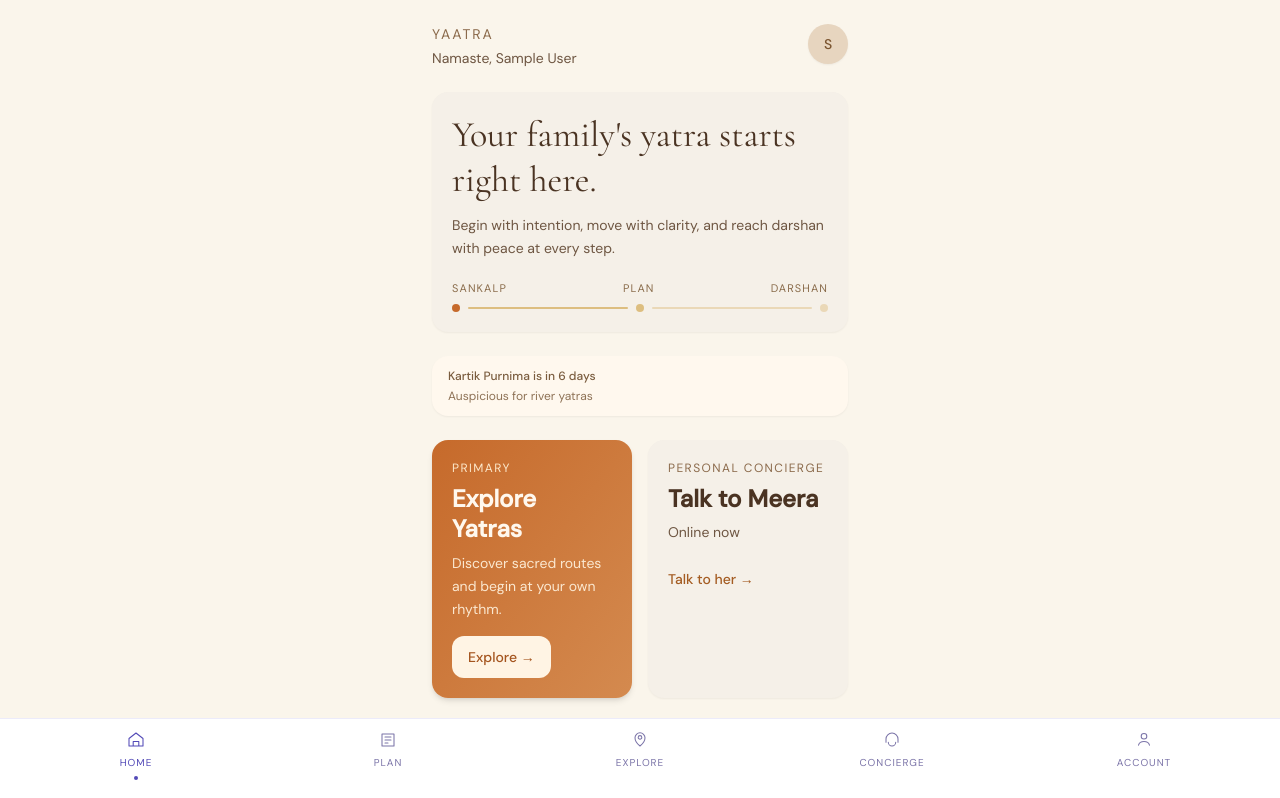
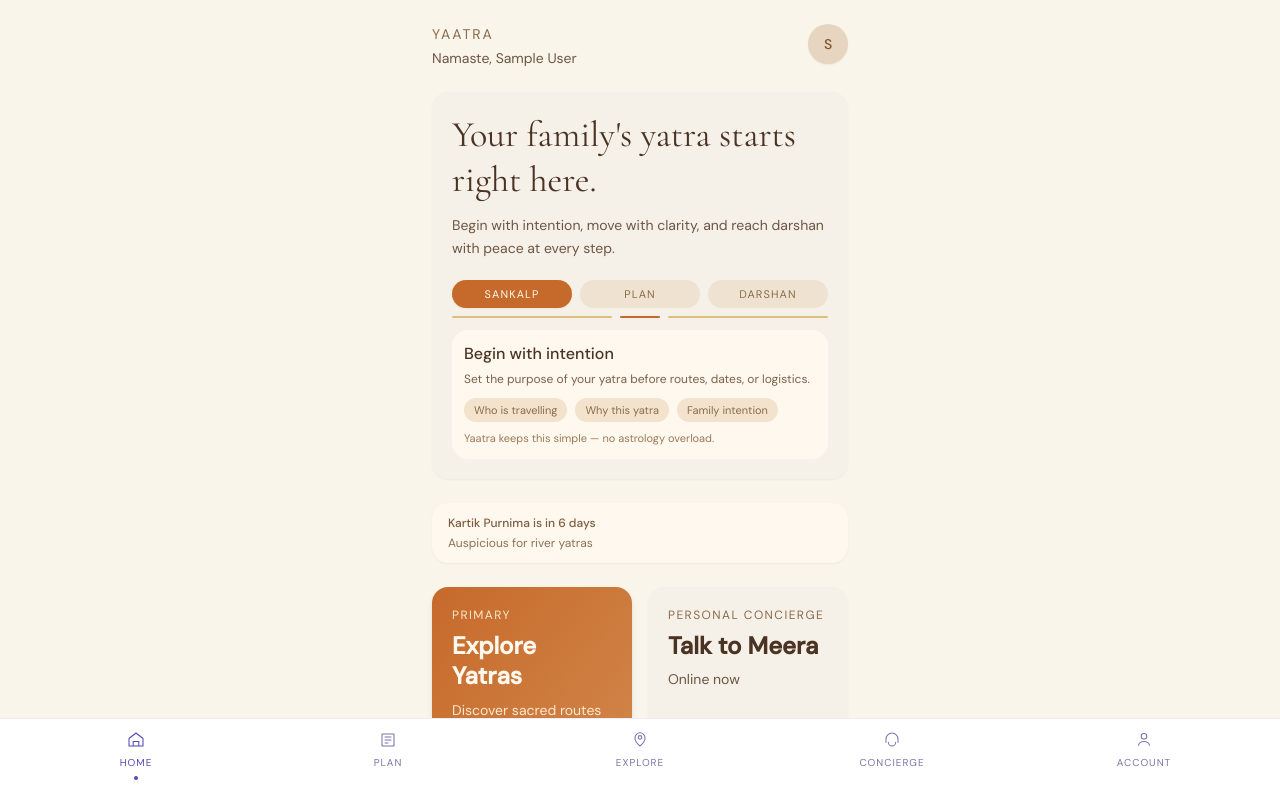
Before and after one commit to Aayush2307/yaatri, a Next.js app: page /home in a window 1280 px wide. Shown: the top 798 px of the page. Built offline with nearby package versions, Linux system fonts and the light colour scheme; sample sign-in values are in the browser's storage.

Commit message:
feat: make home journey row interactive with guided tabs

```diff
--- a/app/(app)/home/page.tsx
+++ b/app/(app)/home/page.tsx
@@ -1,11 +1,45 @@
 'use client';
 
 import Link from 'next/link';
-import { useMemo } from 'react';
+import { useMemo, useState } from 'react';
 import { BottomNav } from '@/components/layout/BottomNav';
 import { sampleTrip } from '@/lib/mockData';
 
+type JourneyStepId = 'sankalp' | 'plan' | 'darshan';
+
+const journeySteps: {
+  id: JourneyStepId;
+  label: string;
+  title: string;
+  description: string;
+  points: string[];
+}[] = [
+  {
+    id: 'sankalp',
+    label: 'Sankalp',
+    title: 'Begin with intention',
+    description: 'Set the purpose of your yatra before routes, dates, or logistics.',
+    points: ['Who is travelling', 'Why this yatra', 'Family intention'],
+  },
+  {
+    id: 'plan',
+    label: 'Plan',
+    title: 'Align timing and path',
+    description: 'Choose dates, route, pace, and panchang-aware guidance.',
+    points: ['Dates & season', 'Route order', 'Panchang nudge'],
+  },
+  {
+    id: 'darshan',
+    label: 'Darshan',
+    title: 'Arrive prepared',
+    description: 'Understand temple flow, rituals, offerings, and local guidance.',
+    points: ['Temple timing', 'Ritual checklist', 'Meera support'],
+  },
+];
+
 export default function HomePage() {
+  const [activeStep, setActiveStep] = useState<JourneyStepId>('sankalp');
+
   const name = useMemo(() => {
     try {
       return JSON.parse(localStorage.getItem('yaatri_user') ?? '{}').name || 'Aayush';
@@ -15,6 +49,7 @@ export default function HomePage() {
   }, []);
 
   const activeTrip = sampleTrip || null;
+  const selectedStep = journeySteps.find((step) => step.id === activeStep) || journeySteps[0];
 
   return (
     <main className="min-h-screen bg-[#FAF5EB] text-[#3F2D1F]">
@@ -40,17 +75,40 @@ export default function HomePage() {
             </p>
 
             <div className="pt-5">
-              <div className="flex items-center justify-between text-[11px] uppercase tracking-[0.1em] text-[#8A6C4B]">
-                <span>Sankalp</span>
-                <span>Plan</span>
-                <span>Darshan</span>
+              <div className="grid grid-cols-3 gap-2">
+                {journeySteps.map((step) => {
+                  const isActive = step.id === activeStep;
+                  return (
+                    <button
+                      key={step.id}
+                      type="button"
+                      onClick={() => setActiveStep(step.id)}
+                      className={`rounded-full px-2 py-1.5 text-[11px] uppercase tracking-[0.1em] transition ${
+                        isActive ? 'bg-[#C66A2B] text-[#FFF8EE] shadow-sm' : 'bg-[#EFE2D1] text-[#8A6C4B]'
+                      }`}
+                    >
+                      {step.label}
+                    </button>
+                  );
+                })}
               </div>
               <div className="mt-2 flex items-center gap-2">
-                <span className="h-2 w-2 rounded-full bg-[#C66A2B]" />
                 <span className="h-[2px] flex-1 rounded-full bg-[#DDBE80]" />
-                <span className="h-2 w-2 rounded-full bg-[#DDBE80]" />
-                <span className="h-[2px] flex-1 rounded-full bg-[#EAD8B7]" />
-                <span className="h-2 w-2 rounded-full bg-[#EAD8B7]" />
+                <span className="h-[2px] w-10 rounded-full bg-[#C66A2B]" />
+                <span className="h-[2px] flex-1 rounded-full bg-[#DDBE80]" />
+              </div>
+
+              <div className="mt-3 rounded-2xl bg-[#FFF8EE] p-3">
+                <p className="font-medium text-[#4A3322]">{selectedStep.title}</p>
+                <p className="pt-1 text-xs leading-relaxed text-[#7C624A]">{selectedStep.description}</p>
+                <div className="mt-2 flex flex-wrap gap-2">
+                  {selectedStep.points.map((point) => (
+                    <span key={point} className="rounded-full bg-[#F3E2CC] px-2.5 py-1 text-[11px] text-[#8A6C4B]">
+                      {point}
+                    </span>
+                  ))}
+                </div>
+                <p className="pt-2 text-[11px] text-[#9A7A57]">Yaatra keeps this simple — no astrology overload.</p>
               </div>
             </div>
           </div>
```
